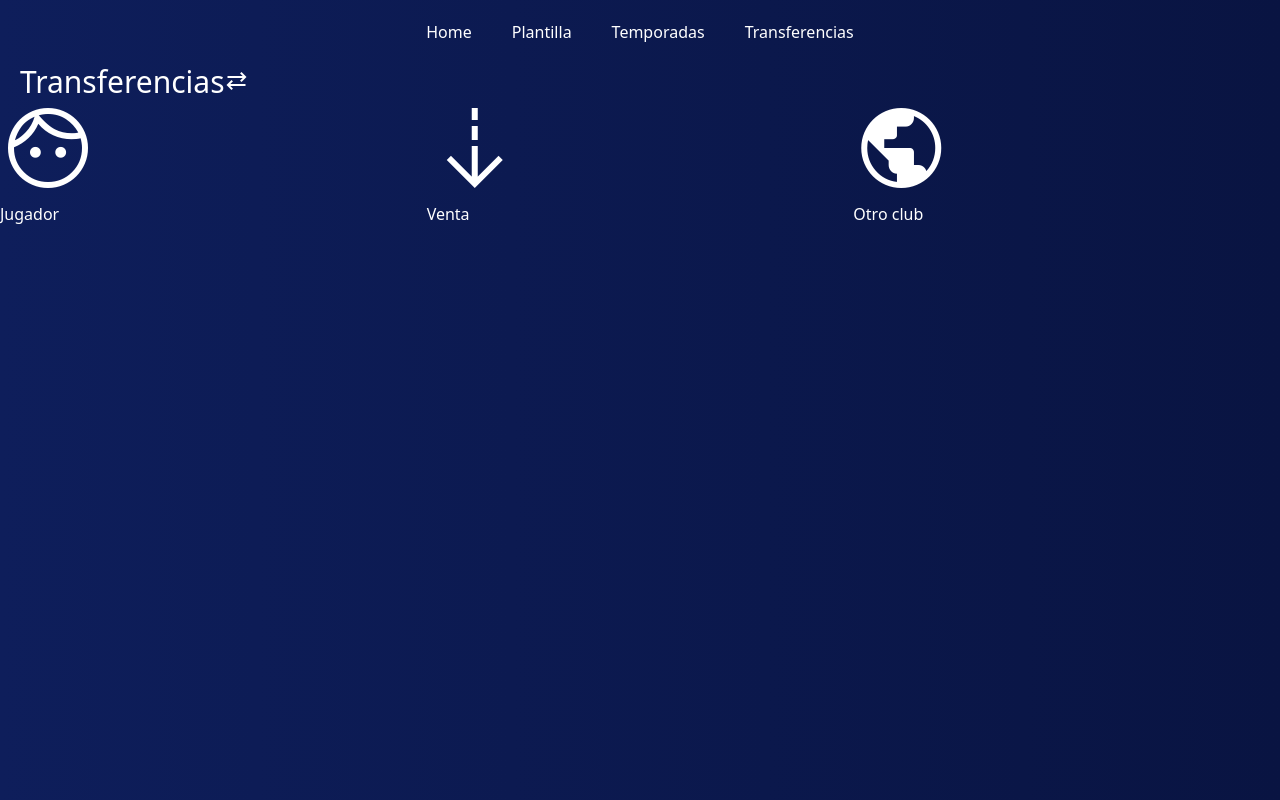
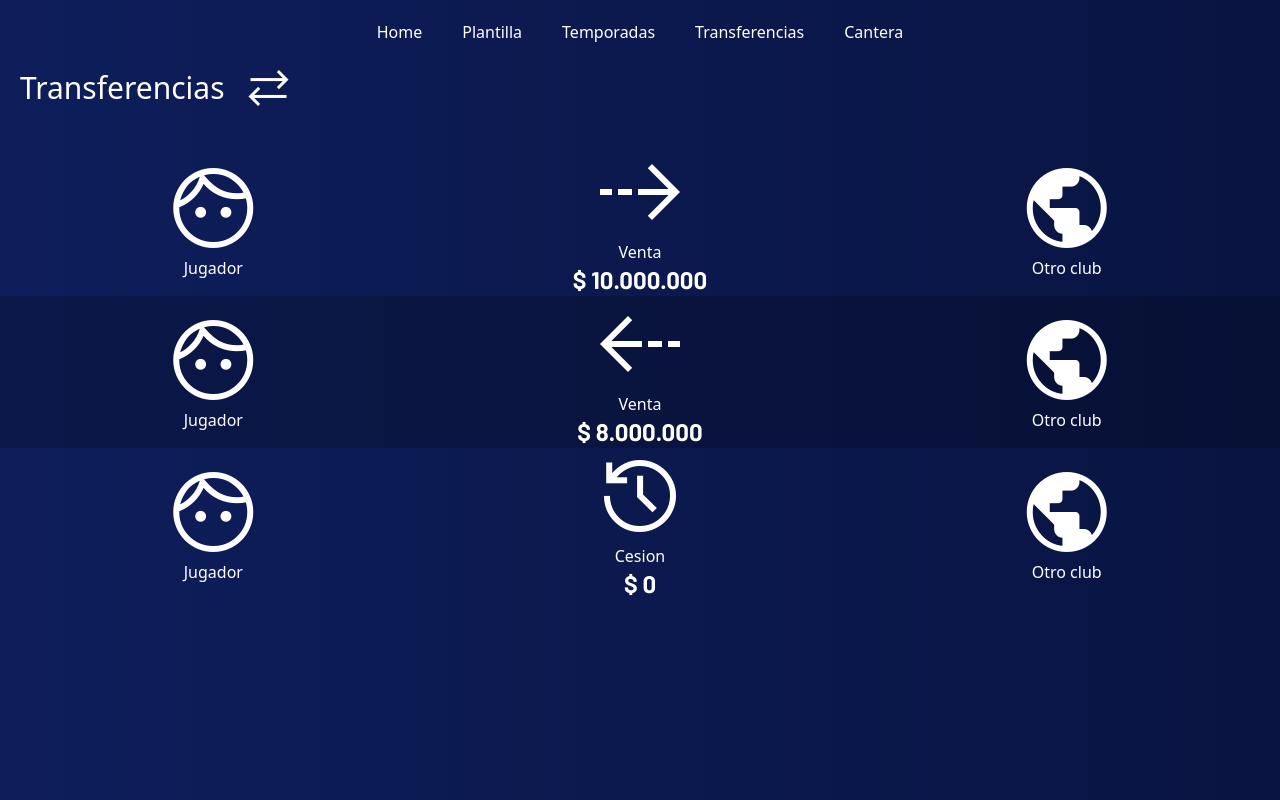
Before and after one commit to FelipeCancino94/fifa-manager, a React (Create React App) app: page /transfers in a window 1280 px wide. Built offline with nearby package versions, Linux system fonts and the light colour scheme.

Commit message:
add component youthquarry

```diff
--- a/src/App.js
+++ b/src/App.js
@@ -4,6 +4,7 @@ import Home from "./pages/Home/Home.tsx";
 import Seasons from "./pages/Seasons/Seasons.tsx";
 import Team from "./pages/Team/Team.tsx";
 import Transfers from "./pages/Transfers/Transfers.tsx";
+import YouthQuarry from "./pages/YouthQuarry/YouthQuarry.tsx";
 import './App.css';
 
 function App() {
@@ -15,6 +16,7 @@ function App() {
           <Route path="team" element={<Team />} />
           <Route path="seasons" element={<Seasons />} />
           <Route path="transfers" element={<Transfers />} />
+          <Route path="youths" element={<YouthQuarry />} />
         </Route>
       </Routes>
     </BrowserRouter>
--- a/src/components/Menu/Menu.tsx
+++ b/src/components/Menu/Menu.tsx
@@ -19,6 +19,9 @@ function Menu() {
           <li>
             <Link to="/transfers" className="block p-5 text-white" title="Transferencias">Transferencias</Link>
           </li>
+          <li>
+            <Link to="/youths" className="block p-5 text-white" title="Cantera">Cantera</Link>
+          </li>
         </ul>
       </nav>
 
--- a/src/index.css
+++ b/src/index.css
@@ -634,8 +634,16 @@ video {
   grid-template-columns: repeat(12, minmax(0, 1fr));
 }
 
+.flex-col {
+  flex-direction: column;
+}
+
 .items-center {
   align-items: center;
+}
+
+.justify-end {
+  justify-content: flex-end;
 }
 
 .justify-center {
@@ -706,6 +714,10 @@ video {
   padding: 1.25rem;
 }
 
+.p-3 {
+  padding: 0.75rem;
+}
+
 .px-3 {
   padding-left: 0.75rem;
   padding-right: 0.75rem;
@@ -727,6 +739,10 @@ video {
 
 .pr-8 {
   padding-right: 2rem;
+}
+
+.pl-5 {
+  padding-left: 1.25rem;
 }
 
 .text-left {
@@ -771,9 +787,9 @@ video {
   line-height: 1.5rem;
 }
 
-.text-9xl {
-  font-size: 8rem;
-  line-height: 1;
+.text-xl {
+  font-size: 1.25rem;
+  line-height: 1.75rem;
 }
 
 .leading-none {
--- a/src/pages/Transfers/Transfers.css
+++ b/src/pages/Transfers/Transfers.css
@@ -3,3 +3,15 @@
   display: grid;
   grid-template-columns: repeat(3, 1fr);
 }
+
+.transfer_card:nth-child(even) {
+  background-color: rgba(0, 0, 0, .2);
+}
+
+.transfer-type--sale {
+  transform: rotate(-90deg);
+}
+
+.transfer-type--buy {
+  transform: rotate(90deg);
+}
--- a/src/pages/Transfers/Transfers.tsx
+++ b/src/pages/Transfers/Transfers.tsx
@@ -4,27 +4,72 @@ import './Transfers.css';
 function Transfers() {
   return (
     <div className="transfers container mx-auto">
-      <h1 className="text-3xl text-left text-white px-5">
+      <h1 className="text-3xl text-left text-white px-5 flex items-center mb-8">
         Transferencias
-        <span className="material-symbols-outlined">
+        <span className="material-symbols-outlined pl-5 text-5xl">
           sync_alt
         </span>
       </h1>
       <div className="transfers_list">
         <div className="transfer_card text-white">
-          <div className="transfer_card__user">
+          <div className="transfer_card__user flex justify-center flex-col items-center">
             <span className="material-symbols-outlined text-8xl">
               face
             </span>
             <p>Jugador</p>
           </div>
-          <div className="transfer_card__price">
-            <span className="material-symbols-outlined text-8xl">
+          <div className="transfer_card__price flex justify-center flex-col items-center">
+            <span className="material-symbols-outlined text-8xl transfer-type--sale">
               arrow_cool_down
             </span>
             <p className="transfer_type">Venta</p>
+            <p className="transfer_amount text-2xl barlow-bold">$ 10.000.000</p>
           </div>
-          <div className="transfer_card__destiny">
+          <div className="transfer_card__destiny flex justify-center flex-col items-center">
+            <span className="material-symbols-outlined text-8xl">
+              public
+            </span>
+            <p>Otro club</p>
+          </div>
+        </div>
+
+        <div className="transfer_card text-white">
+          <div className="transfer_card__user flex justify-center flex-col items-center">
+            <span className="material-symbols-outlined text-8xl">
+              face
+            </span>
+            <p>Jugador</p>
+          </div>
+          <div className="transfer_card__price flex justify-center flex-col items-center">
+            <span className="material-symbols-outlined text-8xl transfer-type--buy">
+              arrow_cool_down
+            </span>
+            <p className="transfer_type">Venta</p>
+            <p className="transfer_amount text-2xl barlow-bold">$ 8.000.000</p>
+          </div>
+          <div className="transfer_card__destiny flex justify-center flex-col items-center">
+            <span className="material-symbols-outlined text-8xl">
+              public
+            </span>
+            <p>Otro club</p>
+          </div>
+        </div>
+
+        <div className="transfer_card text-white">
+          <div className="transfer_card__user flex justify-center flex-col items-center">
+            <span className="material-symbols-outlined text-8xl">
+              face
+            </span>
+            <p>Jugador</p>
+          </div>
+          <div className="transfer_card__price flex justify-center flex-col items-center">
+            <span className="material-symbols-outlined text-8xl transfer-type--cession">
+              history
+            </span>
+            <p className="transfer_type">Cesion</p>
+            <p className="transfer_amount text-2xl barlow-bold">$ 0</p>
+          </div>
+          <div className="transfer_card__destiny flex justify-center flex-col items-center">
             <span className="material-symbols-outlined text-8xl">
               public
             </span>
--- /dev/null
+++ b/src/pages/YouthQuarry/YouthQuarry.css
@@ -0,0 +1,43 @@
+.youth-card {
+  grid-template-columns: repeat(4, 1fr);
+}
+
+.youth-seassons {
+  position: relative;
+}
+
+.youth-seassons-info {
+  position: absolute;
+  top: 100%;
+  right: 6.2rem;
+  width: 55rem;
+  background-color: rgba(255, 255, 255, 1);
+  border-radius: .8rem;
+  z-index: 1;
+  color: #091442;
+  display: none;
+}
+
+.youth-seassons-info.open {
+  display: block;
+}
+
+.youth-seassons-info:before {
+  content: "";
+  position: absolute;
+  width: 2rem;
+  height: 2rem;
+  background-color: rgba(255, 255, 255, 1);
+  top: -.8rem;
+  right: .8rem;
+  transform: rotate(45deg);
+  z-index: -1;
+}
+
+.youth-seassons span {
+  cursor: pointer;
+}
+
+.youth-seassons-info table tbody tr:nth-child(even) {
+  background-color: rgba(9, 20, 66, .2);
+}
--- /dev/null
+++ b/src/pages/YouthQuarry/YouthQuarry.tsx
@@ -0,0 +1,83 @@
+import React from "react";
+import './YouthQuarry.css';
+
+function YouthQuarry() {
+
+  function toggleInfo(e:any) {
+    const target = e.target.getAttribute('data-youth');
+    document.querySelector(`.index-youth--${ target }`)?.classList.toggle('open');
+  }
+
+  return (
+    <div className="youth-quarry text-white container mx-auto">
+      <h1 className="text-3xl text-left text-white px-5 flex items-center mb-8">
+        Cantera de Juveniles
+      </h1>
+      <div className="youth-list">
+        <div className="youth-card grid">
+          <div className="youth-name flex justify-center flex-col items-center">
+            <span className="material-symbols-outlined text-5xl">
+              face
+            </span>
+            <p className="text-3xl">Name</p>
+          </div>
+          <div className="youth-gen flex justify-center flex-col items-center">
+            <p className="text-3xl">GENERAL</p>
+            <p className="text-5xl barlow-bold">45</p>
+          </div>
+          <div className="youth-pot flex justify-center flex-col items-center">
+            <p className="text-3xl">POTENCIAL</p>
+            <p className="text-5xl barlow-bold">89 - 94</p>
+          </div>
+          <div className="youth-seassons flex items-center justify-center">
+            <span className="material-symbols-outlined text-5xl" data-youth="1" onClick={(e) => { toggleInfo(e) }}>
+              info
+            </span>
+            <div className="youth-seassons-info p-3 index-youth--1">
+              <table className="w-full">
+                <thead>
+                  <tr className="text-right">
+                    <th>Año</th>
+                    <th>Temporada</th>
+                    <th>General</th>
+                    <th>Goles</th>
+                    <th>Asistencias</th>
+                    <th>Valor de mercado</th>
+                  </tr>
+                </thead>
+                <tbody>
+                  <tr className="text-right barlow-bold">
+                    <td>1</td>
+                    <td>2023-2024</td>
+                    <td>45</td>
+                    <td>2</td>
+                    <td>1</td>
+                    <td>$ 500.000</td>
+                  </tr>
+                  <tr className="text-right barlow-bold">
+                    <td>2</td>
+                    <td>2024-2025</td>
+                    <td>50</td>
+                    <td>2</td>
+                    <td>1</td>
+                    <td>$ 800.000</td>
+                  </tr>
+                  <tr className="text-right barlow-bold">
+                    <td>3</td>
+                    <td>2025-2026</td>
+                    <td>60</td>
+                    <td>5</td>
+                    <td>1</td>
+                    <td>$ 1.100.000</td>
+                  </tr>
+                </tbody>
+              </table>
+            </div>
+          </div>
+        </div>
+      </div>
+    </div>
+  );
+};
+
+export default YouthQuarry;
```
